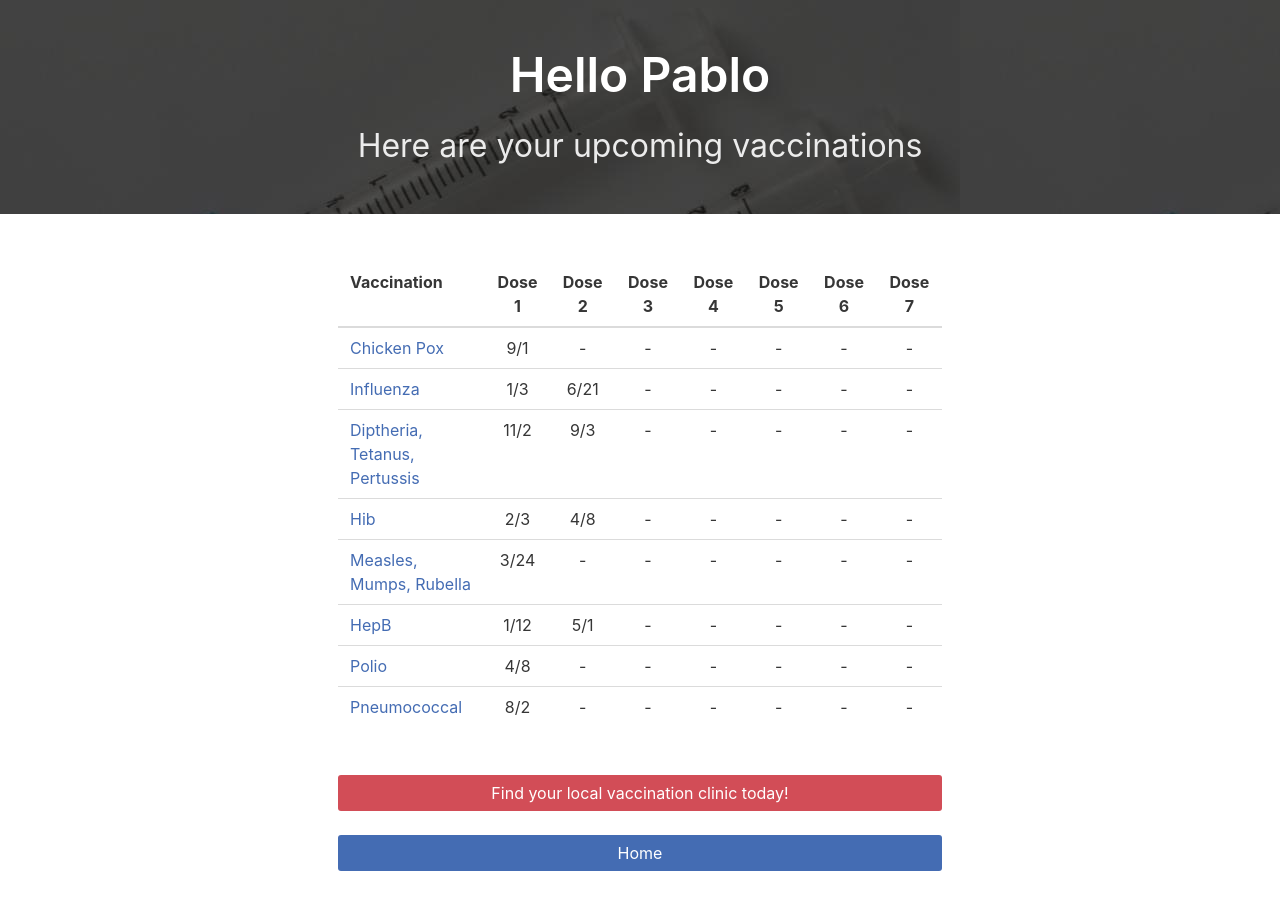
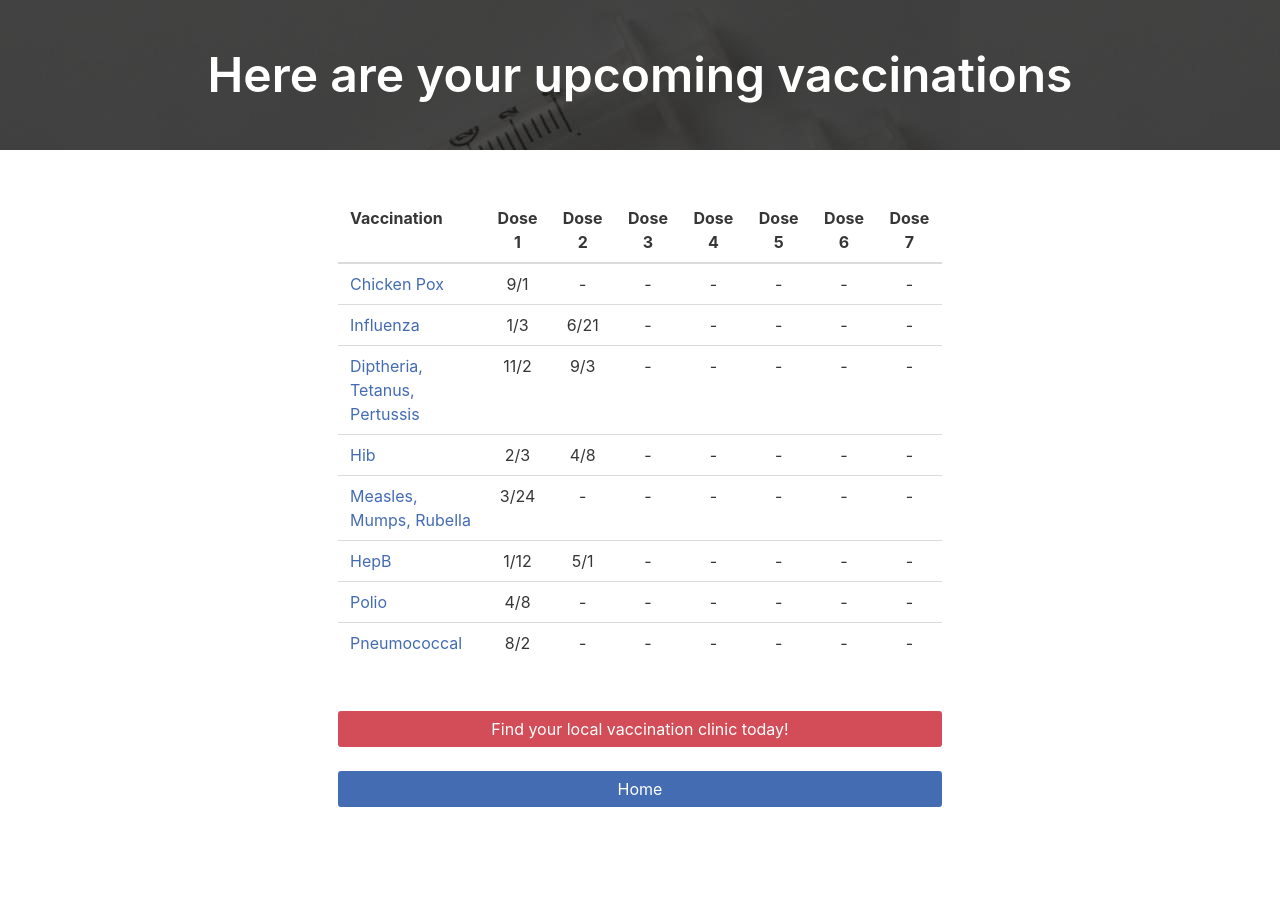
Before and after one commit to valencium/VaxxTracker, a website: page account_info.html in a window 1280 px wide. After the commit the page ends 855 px from the top, so only its background shows below. Drawn offline with nearby package versions, Linux system fonts and the light colour scheme; some packages are replaced by stand-ins of ours; files whose address does not match are found by name.

Commit message:
title/subtitle fixes

```diff
--- a/account_info.html
+++ b/account_info.html
@@ -12,8 +12,7 @@
         <div class="hero is-primary">
             <div class="hero-body">
                 <div class="container has-text-centered">
-                    <h1 class="title is-1 is-spaced">Hello Pablo</h1>
-                    <h3 class="subtitle is-3">Here are your upcoming vaccinations</h3>
+                    <h1 class="title is-1 is-spaced">Here are your upcoming vaccinations</h1>
                 </div>
             </div>
         </div>
```
